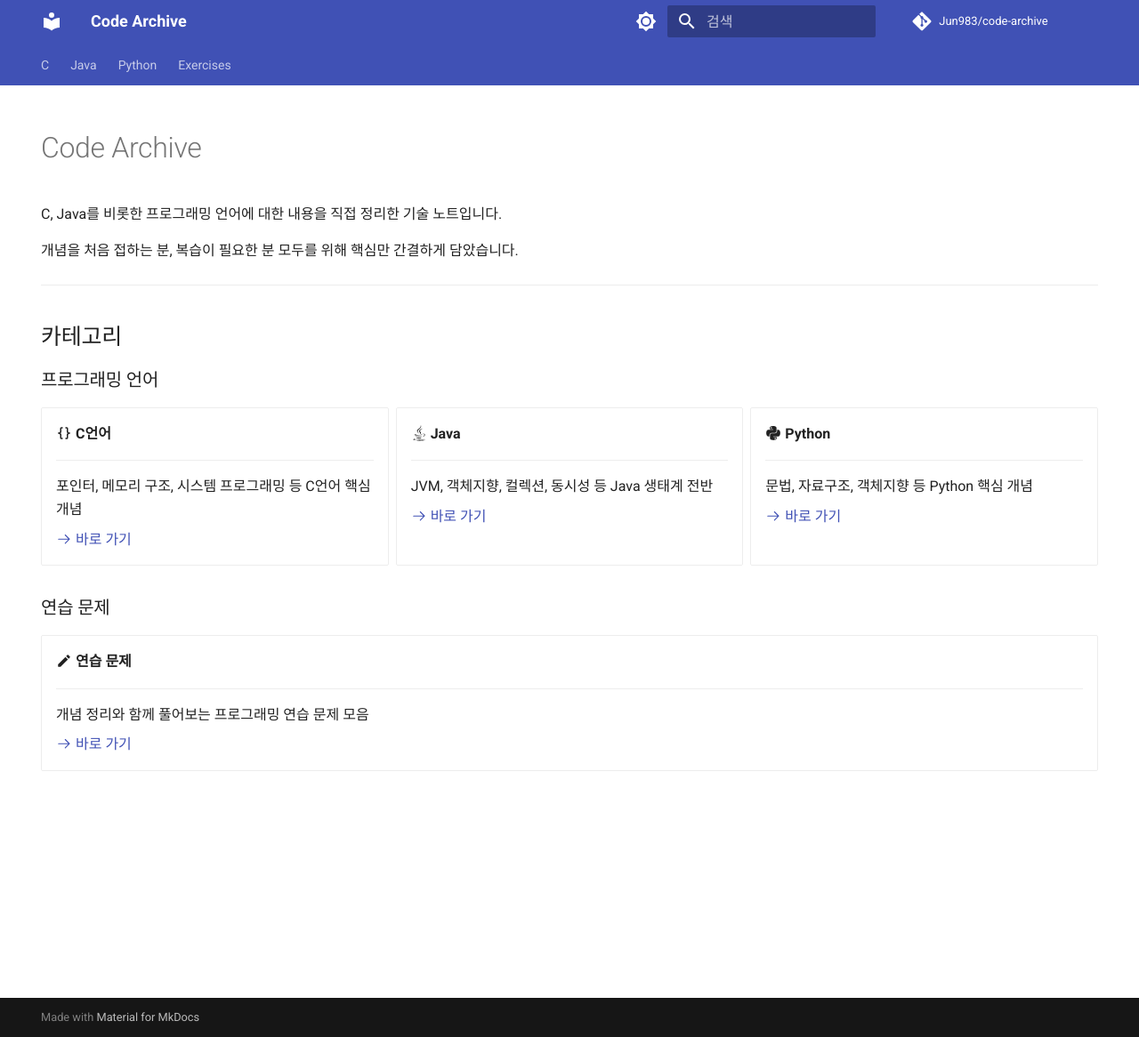
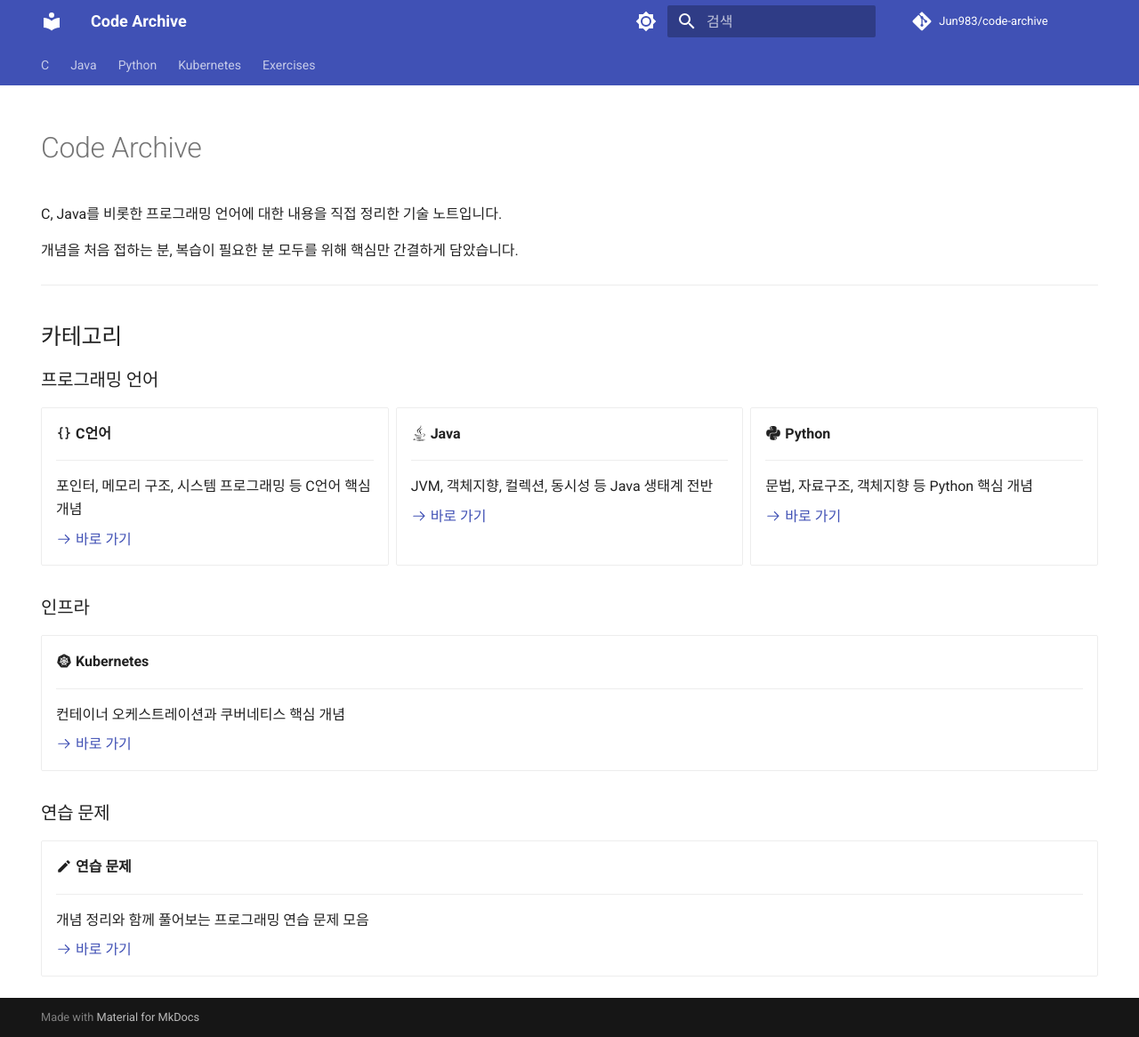
Before and after one commit to Jun983/code-archive, an MkDocs documentation site: the page built from docs/index.md, in a window 1280 px wide and 1166 px high. Shown: the whole window at 89% size. Built offline with MkDocs 1.6.1 and Material for MkDocs 9.7.7, drawn with Linux system fonts in a browser that asks for light colours; comment, search, counter and statistics services are not loaded.

```diff
--- a/docs/index.md
+++ b/docs/index.md
@@ -44,6 +44,20 @@
 
 </div>
 
+### 인프라
+
+<div class="grid cards" markdown>
+
+-   :material-kubernetes: **Kubernetes**
+
+    ---
+
+    컨테이너 오케스트레이션과 쿠버네티스 핵심 개념
+
+    [:octicons-arrow-right-24: 바로 가기](kubernetes/index.md)
+
+</div>
+
 ### 연습 문제
 
 <div class="grid cards" markdown>
```
Also changed, not shown: docs/kubernetes/index.md (added, +3 -0 lines), docs/.pages.
